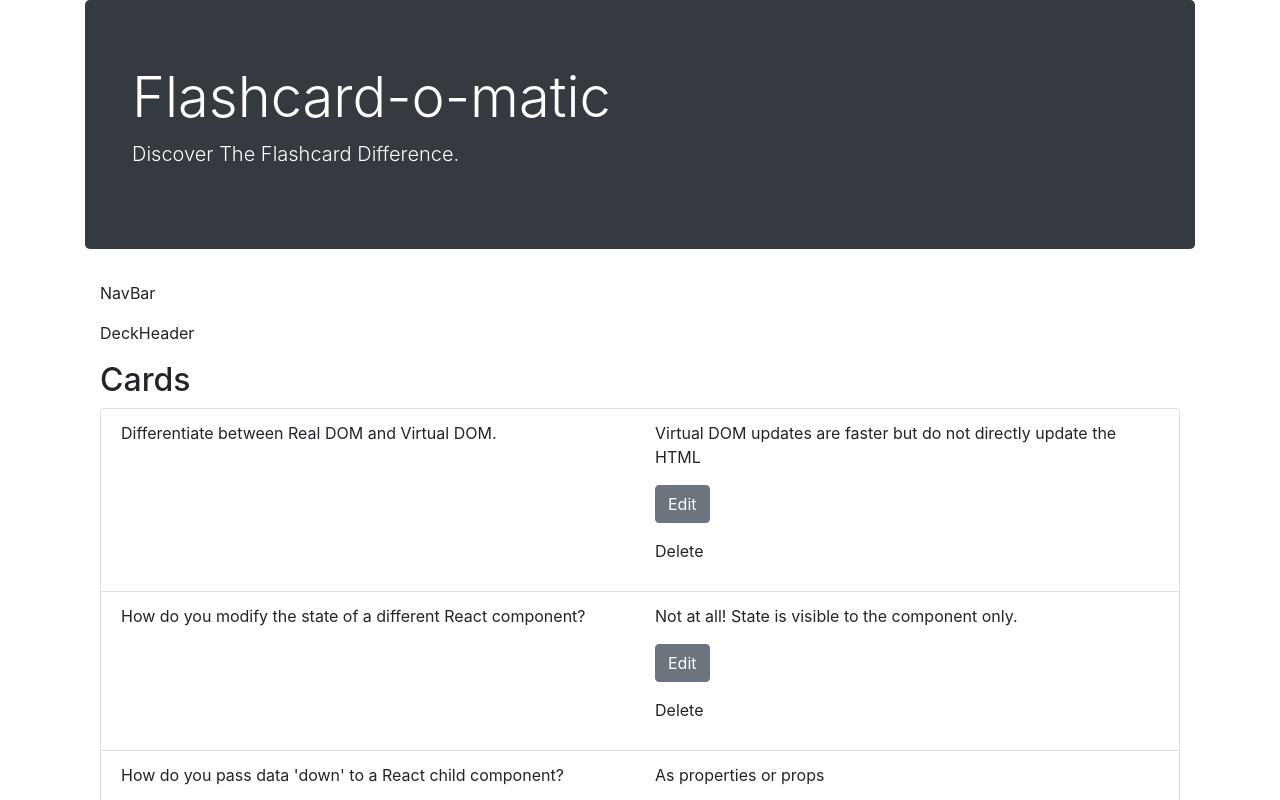
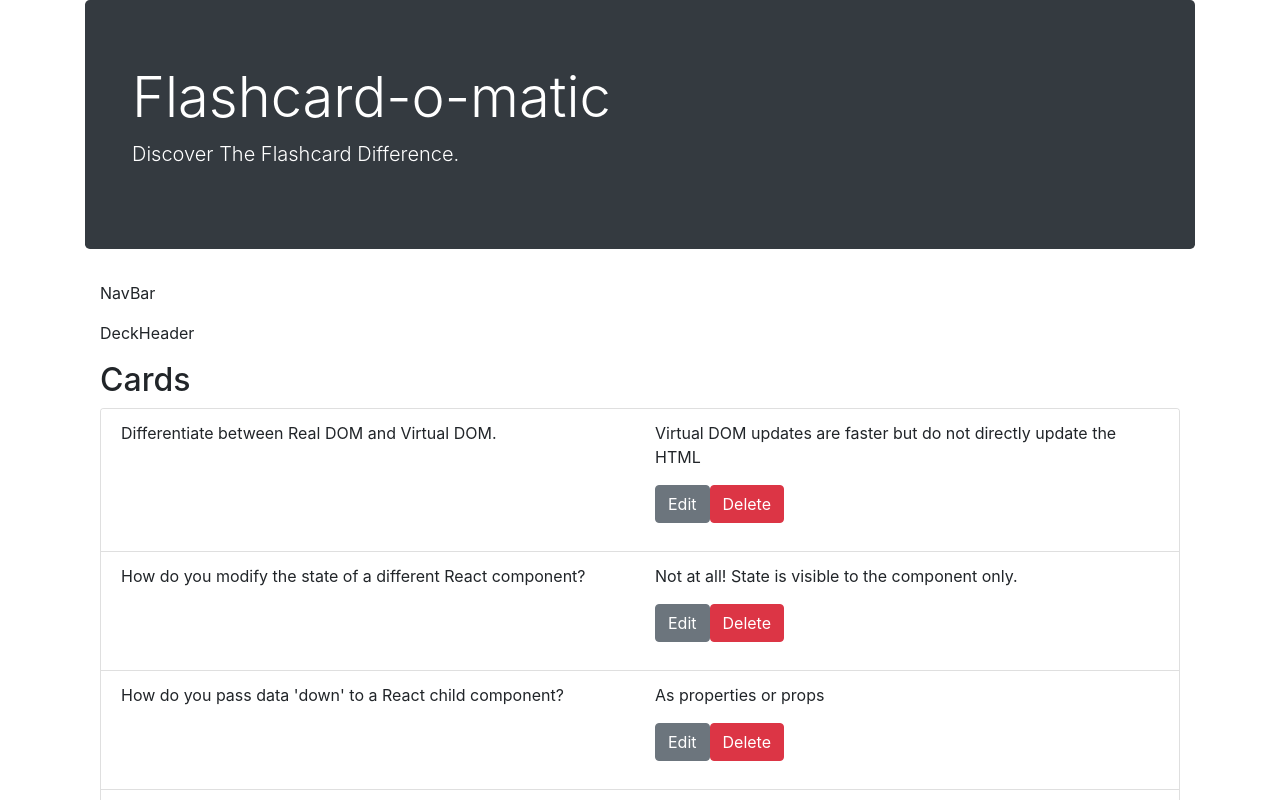
Before and after one commit to austinthaldorfhuelsbeck/flashcard-thinkful-huelsbeck, a React (Create React App) app: page /decks/1 in a window 1280 px wide. Shown: the top 800 px of the page. Built offline with nearby package versions, Linux system fonts and the light colour scheme; data requests are answered from the project's data file; a web font is replaced by a local one.

Commit message:
Add delete card functionality

```diff
--- a/src/Layout/DeckPage/Card/CardDeleteButton.js
+++ b/src/Layout/DeckPage/Card/CardDeleteButton.js
@@ -3,5 +3,17 @@ import React from "react";
 import { deleteCard } from "../../../utils/api";
 
 export default function CardDeleteButton({ id, setRefresh }) {
-  return <p>Delete</p>;
+  const handleDelete = () => {
+    if (
+      window.confirm("Delete this card? You will not be able to recover it.")
+    ) {
+      deleteCard(id).then(setRefresh);
+    }
+  };
+
+  return (
+    <button type="button" className="btn btn-danger" onClick={handleDelete}>
+      Delete
+    </button>
+  );
 }
```
